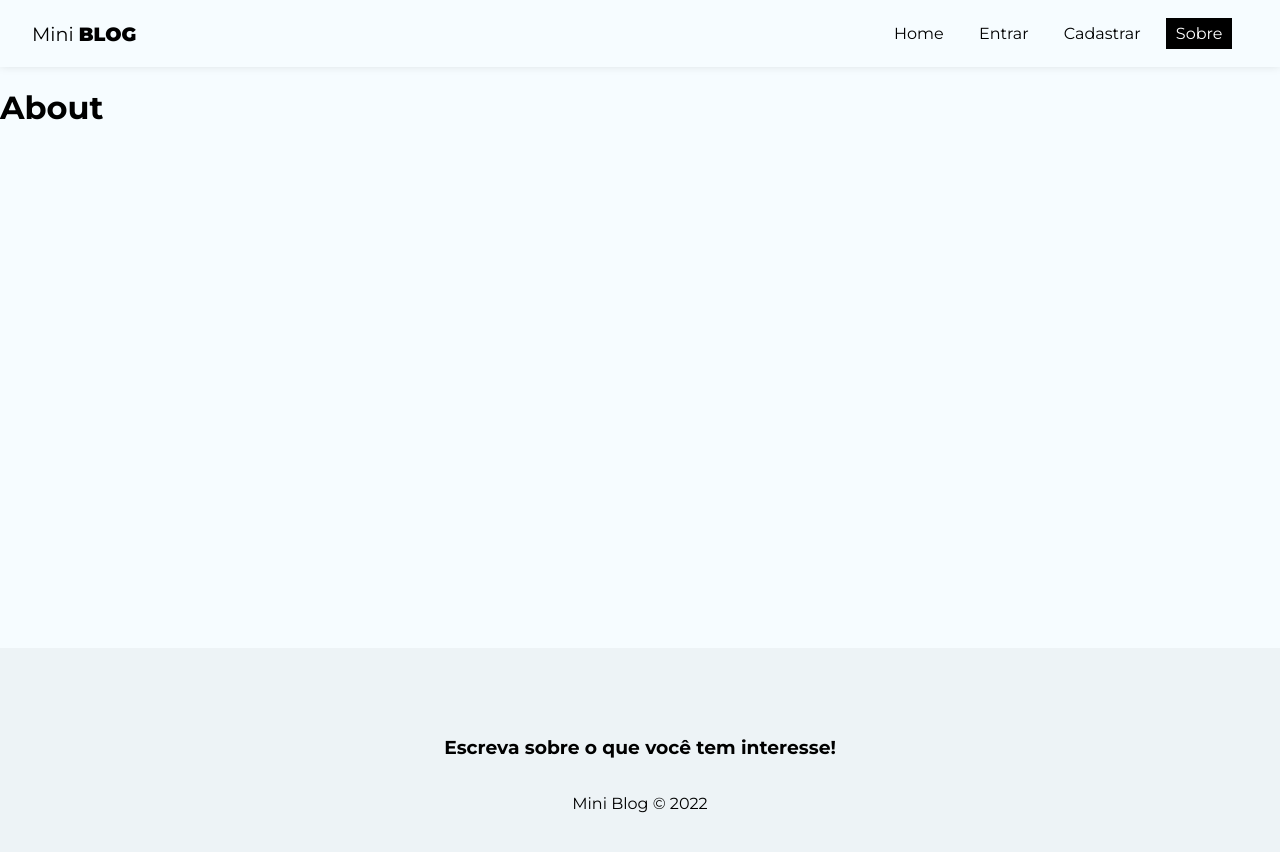
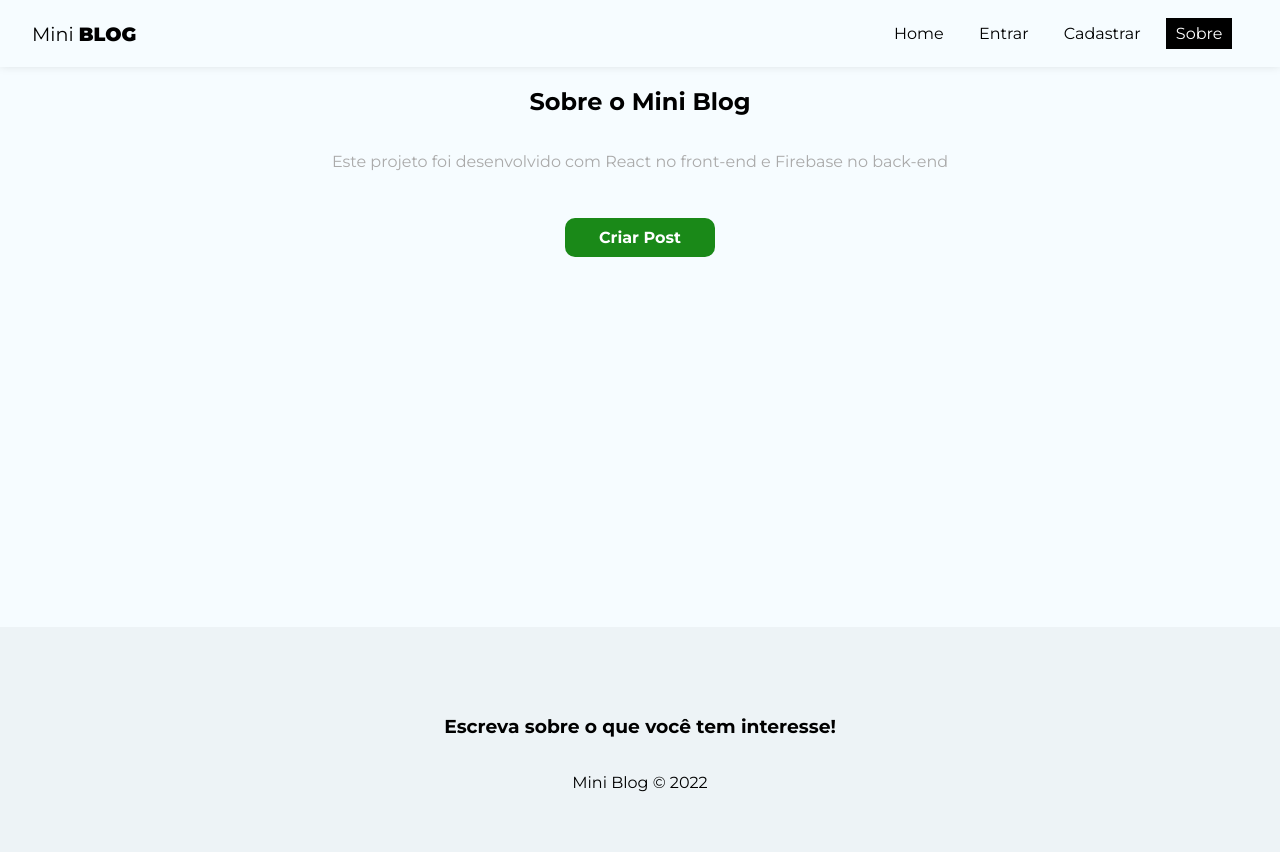
Before and after one commit to crisholiveira/react-miniblog, a React (Create React App) app: page /about in a window 1280 px wide. Shown: the top 852 px of the page. Built offline with nearby package versions, Linux system fonts and the light colour scheme; no server answers.

Commit message:
bloqueando paginas sem autenticacao

```diff
--- a/src/App.js
+++ b/src/App.js
@@ -47,10 +47,10 @@
             <Routes>
               <Route path='/' element={<Home />} />
               <Route path='/about' element={<About />} />
-              <Route path='/login' element={<Login />} />
-              <Route path='/register' element={<Register />} />
-              <Route path='/posts/create' element={<CreatePost />} />
-              <Route path='/dashboard' element={<Dashboard />} />
+              <Route path='/login' element={!user ? <Login /> : <Navigate to="/" /> } />
+              <Route path='/register' element={!user ? <Register /> : <Navigate to="/" /> } />
+              <Route path='/posts/create' element={user ? <CreatePost /> : <Navigate to="/login" /> } />
+              <Route path='/dashboard' element={user ? <Dashboard /> : <Navigate to="/login" /> } />
             </Routes>
           </div>
           <Footer />
--- a/src/pages/About/About.js
+++ b/src/pages/About/About.js
@@ -1,9 +1,12 @@
+import { Link } from 'react-router-dom'
 import styles from './About.module.css'
 
 const About = () => {
     return (
-        <div>
-            <h1>About</h1>
+        <div className={styles.about}>
+            <h2>Sobre o Mini <span>Blog</span></h2>
+            <p>Este projeto foi desenvolvido com React no front-end e Firebase no back-end</p>
+            <Link to="/posts/create" className='btn'>Criar Post</Link>
         </div>
     )
 }
--- a/src/pages/About/About.module.css
+++ b/src/pages/About/About.module.css
@@ -0,0 +1,17 @@
+.about {
+    text-align: center;
+    display: flex;
+    flex-direction: column;
+    align-items: center;
+}
+
+.about p {
+    color: #aaa;
+    margin-bottom: 2em;
+}
+
+.about a {
+    display: block;
+    margin-top: 15px;
+    padding: 10px 15px;
+}
```
